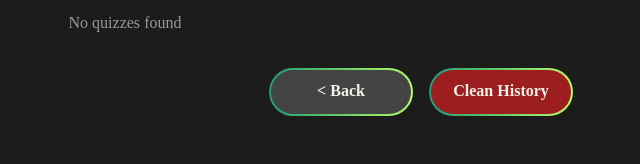
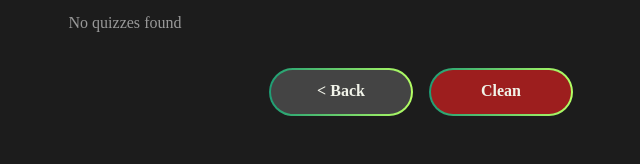
Before and after one commit to youssefmagdyjuo/quiz-app-capstone, a React (Vite) app: page /history in a window 1280 px wide. Shown: the part 124-288 px from the top of the page, without its empty margins (219-859 px from the left). Built offline with nearby package versions, Linux system fonts and the light colour scheme.

Commit message:
update btn in history page

```diff
--- a/src/pages/History.jsx
+++ b/src/pages/History.jsx
@@ -60,7 +60,7 @@ export default function History() {
                     <Link to='/'>
                         <Button buttonText='< Back' buttonStyle='secondaryButton' />
                     </Link>
-                    <Button buttonText='Clean History' buttonStyle='dangerButton' buttomFunc={()=>{quizzes&&quizzes.length>0? setPop(!pop):''}}/>
+                    <Button buttonText='Clean' buttonStyle='dangerButton' buttomFunc={()=>{quizzes&&quizzes.length>0? setPop(!pop):''}}/>
                 </div>
         </div>
     )
```
